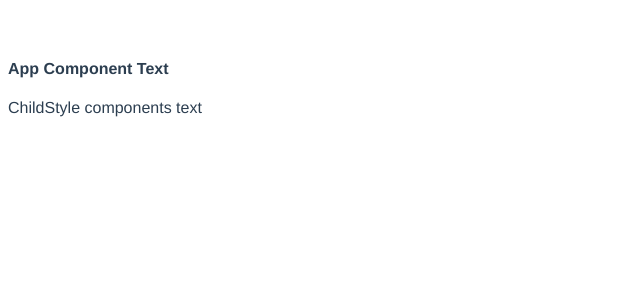
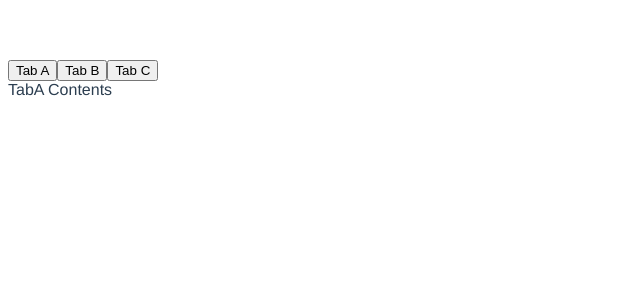
Before and after one commit to thongvm316/VueJs, a Vue app: page / in a window 1280 px wide. Shown: the top 300 px of the page, without its empty margins (0-640 px from the left). Built offline with nearby package versions, Linux system fonts and the light colour scheme.

Commit message:
dynamic component

```diff
--- a/src/App.vue
+++ b/src/App.vue
@@ -1,22 +1,43 @@
 <template>
   <div>
-    <h4>App Component Text</h4>
+    <!-- <h4>App Component Text</h4>
     <ChildStyle>
       ChildStyle components text
-    </ChildStyle>
+    </ChildStyle> -->
+
+    <button @click="activeTab = 'TabA'">Tab A</button>
+    <button @click="activeTab = 'TabB'">Tab B</button>
+    <button @click="activeTab = 'TabC'">Tab C</button>
+
+    <!-- <TabA v-if="activeTab === 'TabA'"/>
+    <TabB v-if="activeTab === 'TabB'"/>
+    <TabC v-if="activeTab === 'TabC'"/> -->
+
+    <keep-alive>
+      <component :is="activeTab"/>
+    </keep-alive>  <!-- Can use dynamic component with this syntax intead above for clean code -->
+
+
+
   </div>
 </template>
 
 <script>
-  import ChildStyle from './components/ChildStyle.vue'
+  // import ChildStyle from './components/ChildStyle.vue'
+  import TabA from './components/TabA.vue'
+  import TabB from './components/TabB.vue'
+  import TabC from './components/TabC.vue'
   export default {
     name: 'App',
     components: {
-      ChildStyle
+      // ChildStyle
+      TabA,
+      TabB,
+      TabC,
     },
     data() {
       return {
-
+       activeTab: 'TabA'
       }
     },
   }
--- /dev/null
+++ b/src/components/TabA.vue
@@ -0,0 +1,15 @@
+<template>
+    <div>
+        TabA Contents
+    </div>
+</template>
+
+<script>
+    export default {
+        name: 'TabA'
+    }
+</script>
+
+<style lang="scss" scoped>
+
+</style>
--- /dev/null
+++ b/src/components/TabB.vue
@@ -0,0 +1,15 @@
+<template>
+    <div>
+        TabB Contents
+    </div>
+</template>
+
+<script>
+    export default {
+        name: 'TabB'
+    }
+</script>
+
+<style lang="scss" scoped>
+
+</style>
--- /dev/null
+++ b/src/components/TabC.vue
@@ -0,0 +1,21 @@
+<template>
+    <div>
+        TabC Contents
+    </div>
+    <input type="text" v-model="name">
+</template>
+
+<script>
+    export default {
+        name: 'TabC',
+        data() {
+            return {
+                name: ''
+            }
+        }
+    }
+</script>
+
+<style lang="scss" scoped>
+
+</style>
```
